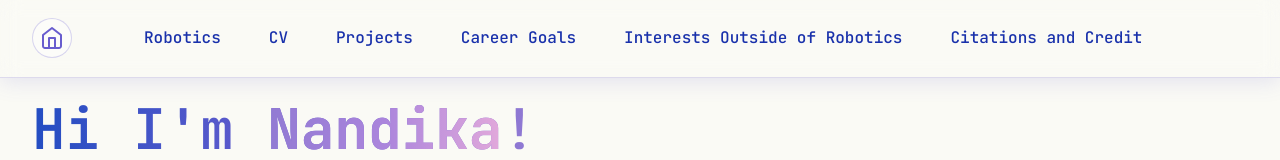
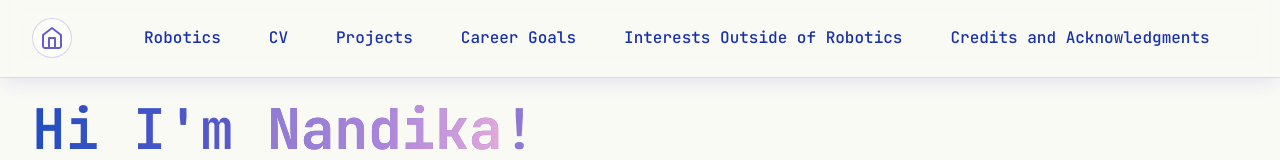
Before and after one commit to nandikakohli/nandika-kohli, a React (Vite) app in the folder personal-website/: page / in a window 1280 px wide. Shown: the top 160 px of the page. Built offline with nearby package versions, Linux system fonts and the light colour scheme.

Commit message:
Rename Citations and Credit page to Credits and Acknowledgments

```diff
--- a/personal-website/src/App.tsx
+++ b/personal-website/src/App.tsx
@@ -350,9 +350,9 @@ const CareerGoals = () => (
 
 const CitationsAndCredit = () => (
   <div className="page">
-    <h1>Citations and Credit</h1>
+    <h1>Credits and Acknowledgments</h1>
     <div className="citations-content">
-      <p>This page is for citations and credits.</p>
+      <p>This page is for credits and acknowledgments.</p>
     </div>
   </div>
 );
@@ -666,7 +666,7 @@ function App() {
             <Link to="/projects">Projects</Link>
             <Link to="/career-goals">Career Goals</Link>
             <Link to="/interests">Interests Outside of Robotics</Link>
-            <Link to="/citations">Citations and Credit</Link>
+            <Link to="/citations">Credits and Acknowledgments</Link>
           </div>
         </div>
       </nav>
```
